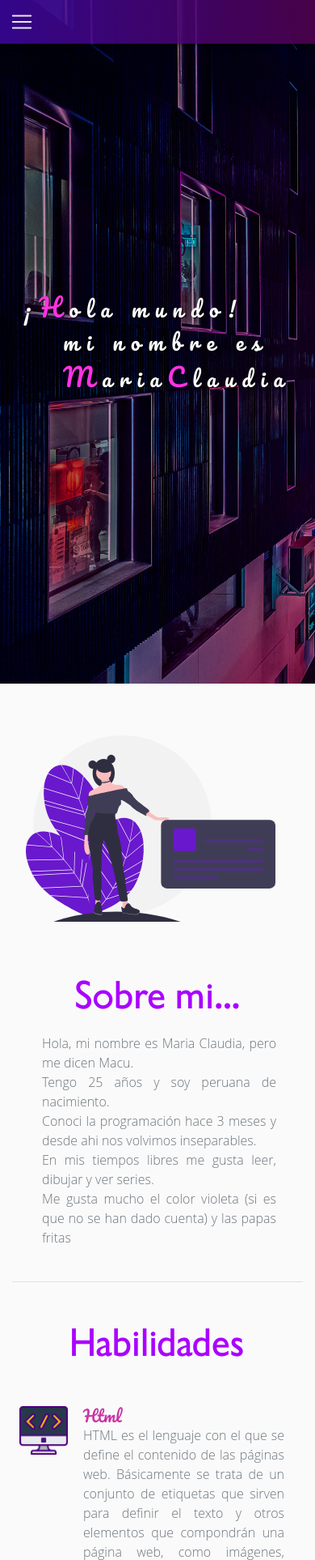
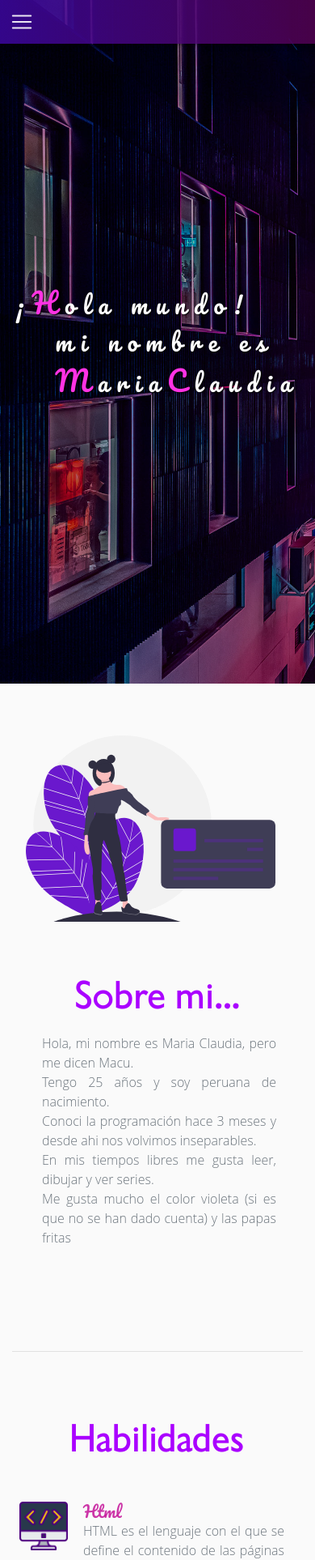
Before and after one commit to macu-dev/macu-dev.github.io, a PHP site: page / in a window 390 px wide. Shown: the top 1926 px of the page at 81% size. Run offline with PHP 8.4, Linux system fonts and the light colour scheme; some libraries are stand-ins or nearby versions.

Commit message:
identacion  y media queries

```diff
--- a/css/style.css
+++ b/css/style.css
@@ -155,10 +155,25 @@ html {
 
 @media (max-width: 768px) {
   .titulo {
-    font-size: 26px;
+    font-size: 40px;
 
   }
 }
+
+@media (max-width: 460px) {
+  .titulo {
+    font-size: 29px;
+
+  }
+}
+
+@media (max-width: 374px) {
+  .titulo {
+    font-size: 24px;
+
+  }
+}
+
 
 @media only screen and (max-width:768px) {
   .navbar {
--- a/index.html
+++ b/index.html
@@ -26,7 +26,7 @@
     <nav class="navbar fixed-top navbar-expand-lg navbar-dark scrolling-navbar">
       <div class="container w-100 ml-0">
 
-        <!-- Brand -->
+        <!-- Brand (logo)-->
         <div class="collapse navbar-collapse" id="navbarTogglerDemo01">
           <p class="navbar-brand p-0 m-0"><strong>Macu</strong></p>
         </div>
@@ -40,7 +40,7 @@
         <!-- Links -->
         <div class="collapse navbar-collapse justify-content-end" id="navbarSupportedContent">
 
-        <!-- Left -->
+          <!-- right -->
           <ul class="navbar-nav ml-5 text-center smooth-scroll list-unstyled">
             <li class="nav-item mr-5">
               <a class="nav-link hvr-underline-from-left" href="#sobremi">sobre mi
@@ -54,8 +54,7 @@
               <a class="nav-link hvr-underline-from-left" href="#proyectos">Proyectos</a>
             </li>
             <li class="nav-item mr-5">
-            <a class="nav-link hvr-underline-from-left" href="https://mdbootstrap.com/education/bootstrap/"
-            target="_blank">contáctame</a>
+              <a class="nav-link hvr-underline-from-left" href="#contactame">contáctame</a>
             </li>
           </ul>
         </div>
@@ -92,15 +91,13 @@
     <!-- Mask & flexbox options-->
 
   </div>
-
-
   <!--Main layout-->
-
   <main>
+    <!-- star my proyect -->
     <div class="container">
 
-      <!--Section: Main info-->
-      <section class="mt-5 wow fadeIn slower">
+      <!--Section: sobre mi-->
+      <section class="mt-5 wow fadeIn slower" id="sobremi">
 
         <!--Grid row-->
         <div class="row">
@@ -114,7 +111,7 @@
           <!--Grid column-->
 
           <!--Grid column-->
-          <div class="col-md-6 mb-5 col-lg-6 py-5 col-12 col-xl-5 px-5" id="sobremi">
+          <div class="col-md-6 mb-5 col-lg-6 py-5 col-12 col-xl-5 px-5">
 
             <!-- Main heading -->
             <h3 class="subtitulo text-center h1 mb-3">Sobre mi...</h3>
@@ -135,14 +132,16 @@
         <!--Grid row-->
 
       </section>
-      <!--Section: Main info-->
 
-      <hr class="my--20 mb-5">
 
-      <!--Section: Main features & Quick Start-->
+      <hr class="my--40 mb-5" id="habilidades" >
+
+      <br/>
+
+      <!--Section: Habilidades-->
       <section>
 
-        <h3 class="h3 text-center mb-5 subtitulo wow fadeIn slower" id="habilidades">Habilidades</h3>
+        <h3 class="h3 text-center my-2 mb-5 subtitulo wow fadeIn slower">Habilidades</h3>
 
         <!--Grid row-->
         <div class="row wow fadeIn slower">
@@ -205,7 +204,6 @@
 
           <!--Grid column-->
           <div class="col-lg-12 col-md-12 px-5 wow fadeIn slower">
-
             <div class="d-flex justify-content-center">
               <img src="./img/coder.svg" class="img-fluid girl" alt="girl">
             </div>
@@ -216,25 +214,26 @@
         <!--/Grid row-->
 
       </section>
-      <!--Section: Main features & Quick Start-->
 
-      <hr class="my-5">
 
-      <!--Section: Not enough-->
+      <hr class="my-5" id="proyectos">
+      <br/>
+
+      <!--Section: proyectos-->
       <section>
 
-        <h2 class="my-5 h3 text-center subtitulo wow fadeIn" id="proyectos">Proyectos</h2>
+        <h2 class="my-2 h3 text-center subtitulo wow fadeIn">Proyectos</h2>
 
         <div class="row wow fadeIn slower">
 
           <!--Grid column-->
           <div class="col-lg-12 col-md-12 px-5 mb-5">
-
             <div class="d-flex justify-content-center">
               <img src="./img/web3.svg" class="img-fluid girl" alt="girl">
             </div>
           </div>
           <!--/Grid column-->
+
           <!-- gallery -->
           <figure class="gallery-img col-md-4 view overlay zoom">
             <a href="img/pagina1.jpg" data-size="1600x1067">
@@ -291,15 +290,18 @@
           </figure>
 
         </div>
+         <!-- end gallery -->
 
-        <!-- fin de la gallery -->
 
-        <hr class="my-5">
+        <hr class="my-4" id="contactame">
+        <br/>
 
-        <!--First row-->
-        <h3 class="h3 text-center mb-5 subtitulo wow fadeIn slower" id="habilidades">Contáctame</h3>
+
+        <h3 class="h3 text-center mb-5 my-2 mt-5 subtitulo wow fadeIn slower">Contáctame</h3>
+        <!-- row -->
         <div class="row features-small mb-5 mt-3 wow fadeIn slower">
 
+          <!--Grid column-->
           <div class="col-md-6 mb-6 col-lg-6 px-3 py-2 col-10">
 
             <img src="./img/solo-dilo.svg" class="img-fluid girl ml-3" alt="girl">
@@ -309,13 +311,12 @@
 
           <!--Grid column-->
           <div class="col-md-5 mb-5 col-lg-5 py-5 col-9 col-xl-5 px-5 ml-5 formulario">
-             <!--Section: Contact v.2-->
+            <!--Section: Contacto-->
             <div class="mb-4">
 
               <!--Section heading-->
               <h2 class="h3-responsive font-weight-bold text-center my-1 ml-2 pl-1 titulo-form">Formulario de contacto</h2>
-              <!--Section description-->
-
+              <!-- row -->
               <div class="row ml-0">
 
                 <!--Grid column-->
@@ -332,7 +333,7 @@
                           <label for="name" class="">nombre completo</label>
                         </div>
                       </div>
-                              <!--Grid column-->
+
 
                       <!--Grid column-->
                       <div class="col-md-12">
@@ -348,6 +349,7 @@
 
                       <!--Grid row-->
                     <div class="row">
+                      <!-- grid column -->
                       <div class="col-md-12">
                         <div class="md-form mb-0">
                           <input type="text" id="subject" name="subject" class="form-control">
@@ -362,12 +364,10 @@
 
                       <!--Grid column-->
                       <div class="col-md-12">
-
                         <div class="md-form">
                           <textarea type="text" id="message" name="message" rows="2" class="form-control md-textarea"></textarea>
                           <label for="message">mensaje</label>
                         </div>
-
                       </div>
                     </div>
                     <!--Grid row-->
@@ -380,19 +380,17 @@
                     <div class="status"></div>
                 </div>
                 <!--Grid column-->
-
-
                 <!--Grid column-->
 
               </div>
 
             </div>
-          <!--Section: Contact v.2-->
-
-
+            <!--Section: Contacto-->
+          </div>
+        </div>
 
       </section>
-                <!-- end gallery -->
+
 
       <section class="parallax-heigth container white-text">
         <!-- <div class="container w-100 d-flex justify-content-center white-text mx-5 " -->
@@ -405,7 +403,7 @@
         </div>
       </section>
       <!-- fin del parallax -->
-
+    </div>
   </main>
   <!--Main layout-->
 
@@ -432,7 +430,7 @@
         <div class="col-md-3 mb-md-0 mb-3">
 
           <!-- Links -->
-          <h2 class="text-uppercase fuente">Contacto</h5>
+          <h2 class="text-uppercase fuente">Contacto</h2>
 
           <ul class="list-unstyled contacto">
             <li>
@@ -488,8 +486,7 @@
   </footer>
   <!--/.Footer-->
 
-
-  <!-- End your project here-->
+  <!-- end my proyect-->
 
   <!-- jQuery -->
   <script type="text/javascript" src="js/jquery.min.js"></script>
@@ -502,7 +499,5 @@
   <!-- Your custom scripts (optional) -->
   <script type="text/javascript" src="js/app.js"></script>
 
-
 </body>
-
 </html>
```
Lines whose indentation alone changed are shown as unchanged.
